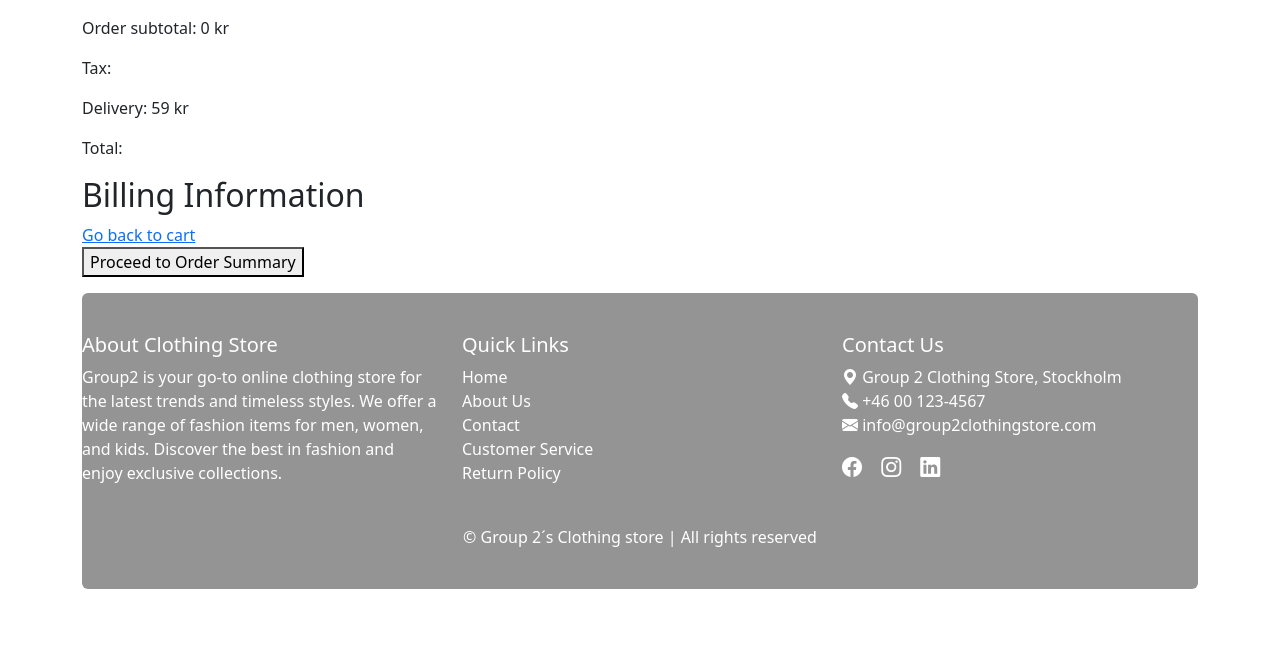
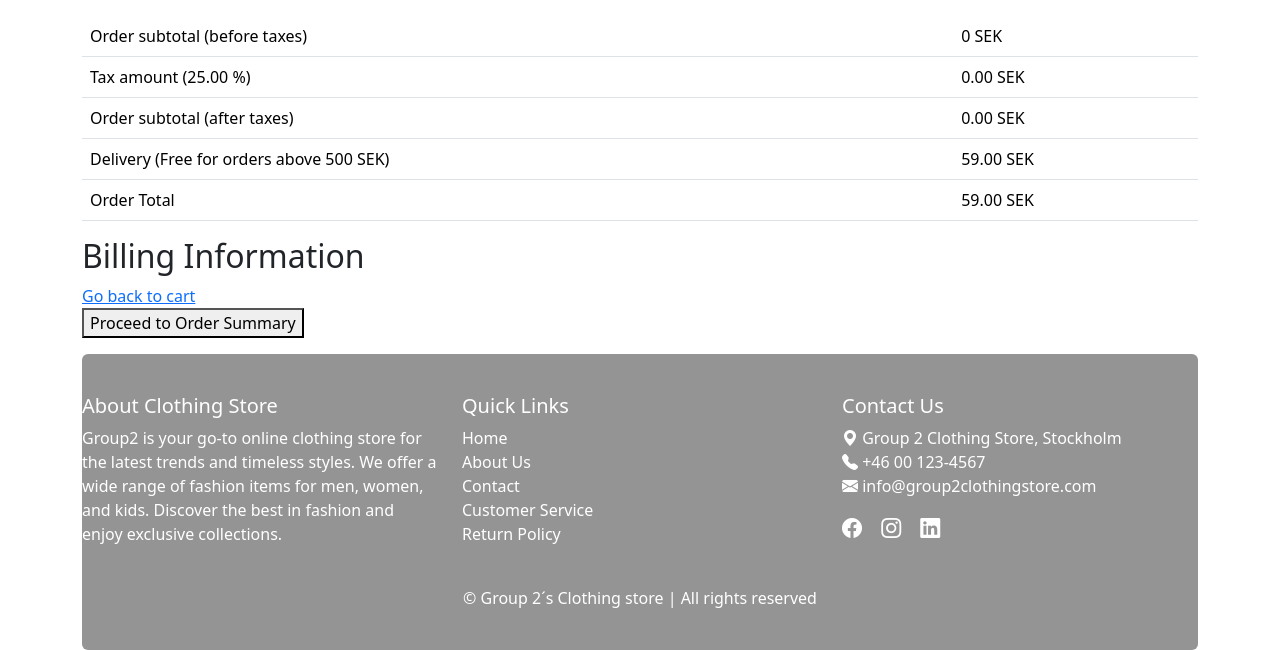
Before and after one commit to MadhuPojha/Clothing-Store, a Django app: page /checkout/ in a window 1280 px wide. Shown: the part 294-944 px from the top of the page. Before the commit the page ends 883 px from the top, so only its background shows below. Run offline with Django 5.2, Linux system fonts and the light colour scheme; the visitor is signed in with stand-in values (Sample User, id 1).

Commit message:
add order details to checkout

```diff
--- a/clothing_store/checkout_app/checkout.py
+++ b/clothing_store/checkout_app/checkout.py
@@ -1,5 +1,6 @@
 from django.db import models
 from django.contrib.auth.models import User
+from store_app.models import Product
 from datetime import datetime
 
 class Order(models.Model):
--- a/clothing_store/checkout_app/views.py
+++ b/clothing_store/checkout_app/views.py
@@ -2,12 +2,31 @@ from django.shortcuts import render
 from django.shortcuts import render, redirect
 from django.contrib.auth.decorators import login_required
 from cart_app.cart import Cart
+from decimal import Decimal
 
 @login_required
 def checkout(request):
     cart = Cart(request)
     sub_total_price = cart.get_sub_total_price()
-    return render(request, 'checkout.html', {'cart': cart, 'sub_total_price': sub_total_price})
+    tax_percentage = Decimal('0.25') #25% tax
+    tax_amount = round(sub_total_price * tax_percentage, 2)
+    sub_total_with_tax = sub_total_price + tax_amount
+    #calculate delivery cost
+    if sub_total_price < 500:
+        delivery_cost = Decimal('59.00')
+    else:
+        delivery_cost = Decimal('0.00')
+    order_total = sub_total_with_tax + delivery_cost
+    context = {
+        'cart': cart,
+        'sub_total_price': sub_total_price,
+        'sub_total_with_tax': sub_total_with_tax,
+        'tax_percentage': tax_percentage * 100,
+        'tax_amount': tax_amount,
+        'delivery_cost': delivery_cost,
+        'order_total': order_total
+    }
+    return render(request, 'checkout.html', context)
 
 @login_required
 def order_summary(request):
--- a/clothing_store/templates/checkout.html
+++ b/clothing_store/templates/checkout.html
@@ -26,15 +26,34 @@
     {% endfor %}
   </table>
 </div>
-    <p class="col">Order subtotal: {{ cart.get_sub_total_price }} kr</p>
-    <p>Tax:</p>
-    {% if cart.get_sub_total_price > 500 %}
-    <p>Delivery: FREE</p>
+
+<table class="table">
+    <tr>
+        <td>Order subtotal (before taxes)</td>
+        <td>{{ sub_total_price }} SEK</td>
+    </tr>
+    <tr>
+        <td>Tax amount ({{ tax_percentage }} %)</td>
+        <td>{{ tax_amount }} SEK</td>
+    </tr>
+    <tr>
+        <td>Order subtotal (after taxes)</td>
+        <td>{{ sub_total_with_tax }} SEK</td>
+    </tr>
+    <tr>
+        <td>Delivery (Free for orders above 500 SEK)</td>
+        {% if sub_total_price >= 500 %}
+        <td>FREE</td>
         {% else %}
-    <p>Delivery: 59 kr</p>
+        <td>{{ delivery_cost}} SEK</td>
         {% endif %}
-    <p></p>
-    <p>Total:</p>
+    </tr>
+    <tr>
+        <td>Order Total</td>
+        <td>{{ order_total }} SEK</td>
+    </tr>
+</table>
+
 <h2>Billing Information</h2>
 
 <a href="{% url 'cart_app:cart_detail' %}">Go back to cart</a>
```
Lines whose indentation alone changed are shown as unchanged.
